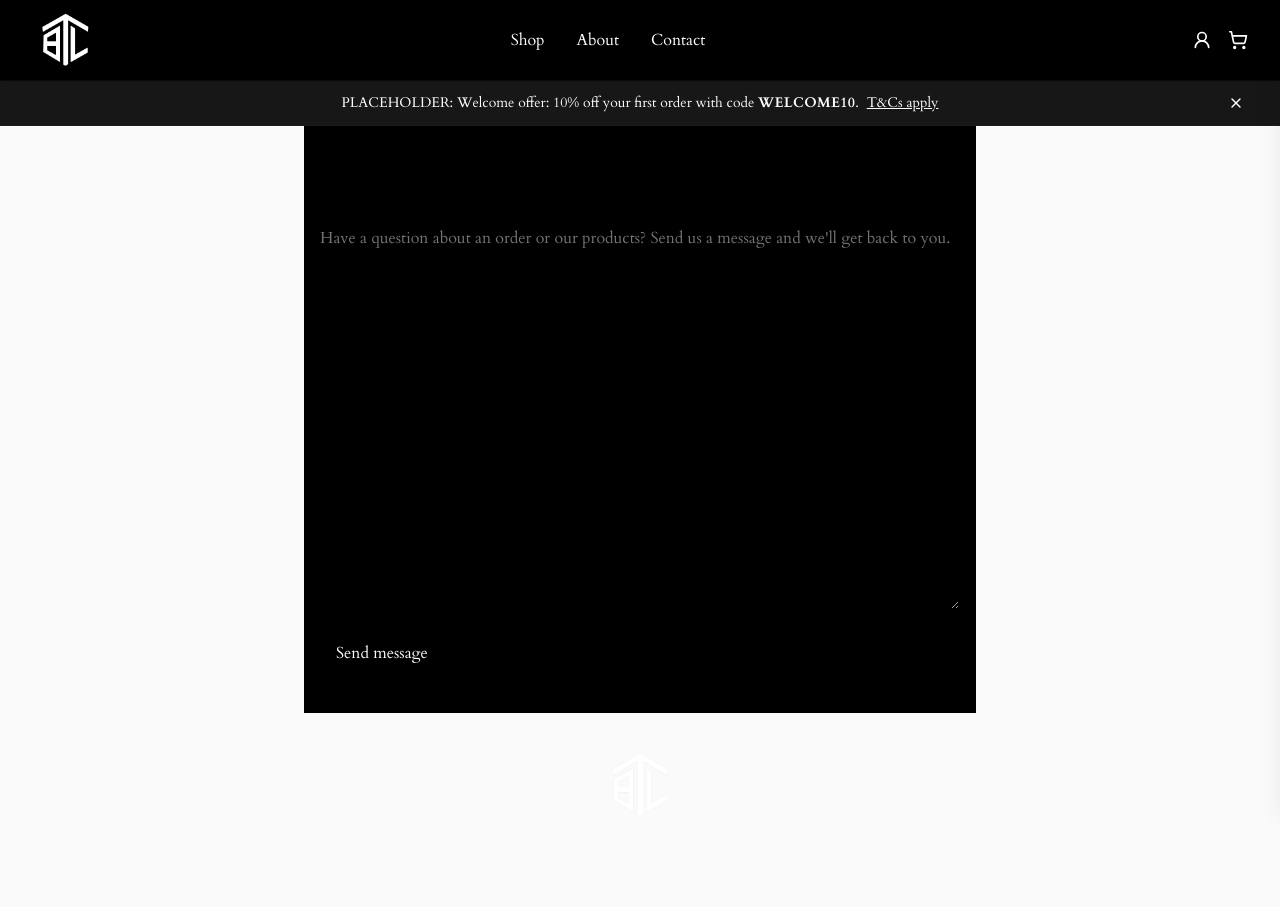
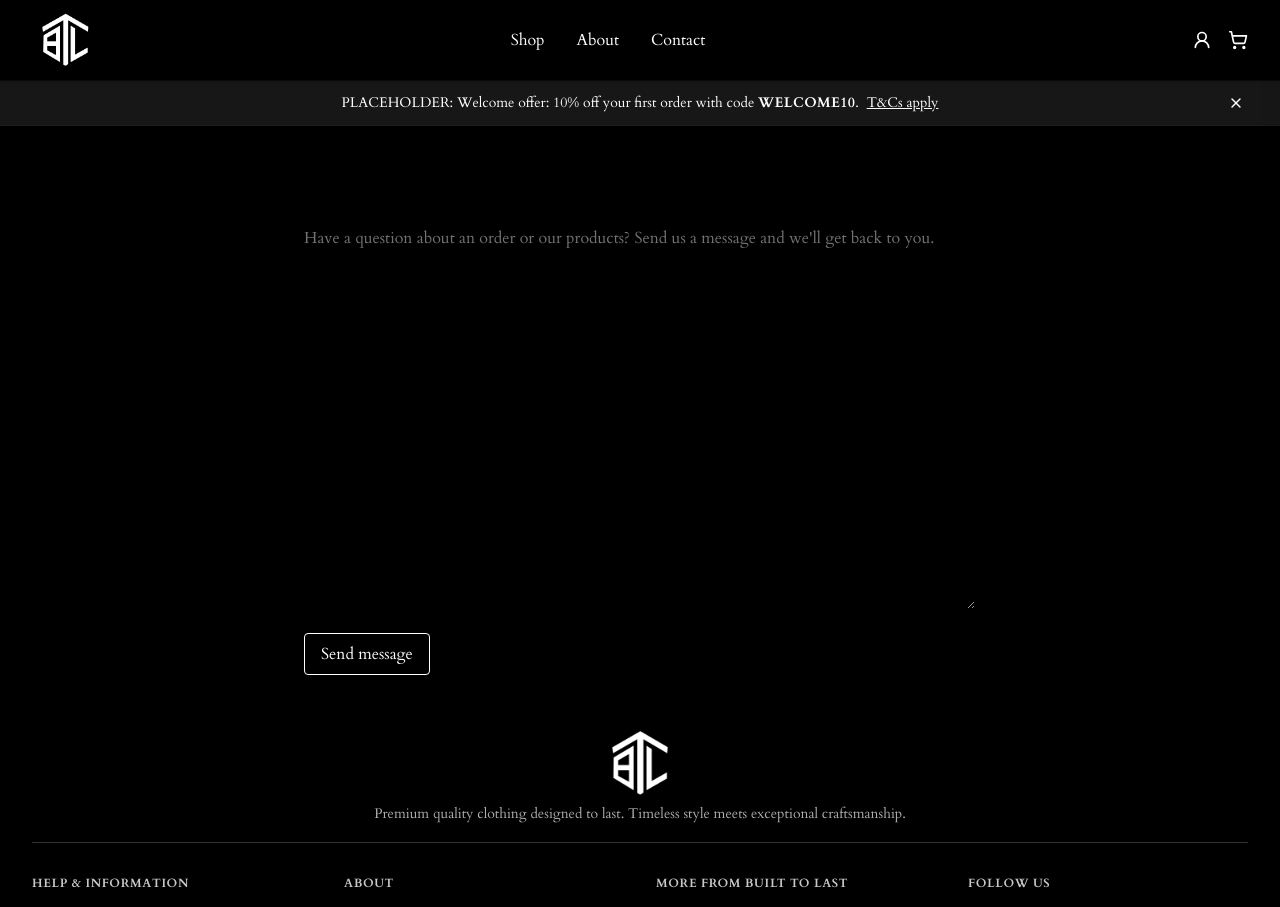
Before and after one commit to mnatechnologies/btl, a Next.js app: page /contact in a window 1280 px wide. Shown: the top 907 px of the page. Built offline with nearby package versions, Linux system fonts and the light colour scheme; no server answers; some icons are missing; a web font is replaced by a local one.

Commit message:
few more tweaks.

```diff
--- a/src/app/about/page.tsx
+++ b/src/app/about/page.tsx
@@ -3,7 +3,7 @@ import Link from "next/link";
 
 const About = () => {
     return (
-        <section id="about" className="py-10 bg-black   mx-auto">
+        <section id="about" className="py-10 bg-black mx-auto">
             <div className=" max-w-4xl mx-auto px-4 sm:px-6 lg:px-8 text-center">
                 <div className="space-y-12  fade-up">
                     <div className="space-y-6">
--- a/src/app/contact/page.tsx
+++ b/src/app/contact/page.tsx
@@ -32,7 +32,8 @@ export default function ContactPage() {
   }
 
   return (
-    <main className=" bg-black max-w-2xl mx-auto px-4 py-10">
+    <main className=" bg-black">
+        <div className="max-w-2xl py-4 py-10 mx-auto">
           <h1 className="text-3xl font-semibold mb-6">Contact Us</h1>
           <p className="text-muted-foreground mb-8">Have a question about an order or our products? Send us a message and we'll get back to you.</p>
 
@@ -44,7 +45,7 @@ export default function ContactPage() {
                 required
                 value={name}
                 onChange={(e) => setName(e.target.value)}
-            className="w-full border rounded px-3 py-2"
+                className="w-full border  px-3 py-2"
                 placeholder="Your name"
               />
             </div>
@@ -55,7 +56,7 @@ export default function ContactPage() {
                 required
                 value={email}
                 onChange={(e) => setEmail(e.target.value)}
-            className="w-full border rounded px-3 py-2"
+                className="w-full border  px-3 py-2"
                 placeholder="you@example.com"
               />
             </div>
@@ -65,14 +66,14 @@ export default function ContactPage() {
                 required
                 value={message}
                 onChange={(e) => setMessage(e.target.value)}
-            className="w-full border rounded px-3 py-2 min-h-[140px]"
+                className="w-full border px-3 py-2 min-h-[140px]"
                 placeholder="How can we help?"
               />
             </div>
             <button
               type="submit"
               disabled={loading}
-          className="cursor-pointer rounded bg-black text-white px-4 py-2 disabled:opacity-60"
+              className="cursor-pointer border  rounded bg-black text-white px-4 py-2 disabled:opacity-60"
             >
               {loading ? "Sending…" : "Send message"}
             </button>
@@ -83,6 +84,7 @@ export default function ContactPage() {
               {status.msg}
             </div>
           )}
+        </div>
     </main>
   )
 }
--- a/src/app/layout.tsx
+++ b/src/app/layout.tsx
@@ -1,4 +1,4 @@
-import type { Metadata } from "next";
+import type { Metadata, Viewport } from "next";
 import { Geist, Geist_Mono } from "next/font/google";
 import "./globals.css";
 import Header from "../components/Header";
@@ -19,7 +19,18 @@ const geistMono = Geist_Mono({
 export const metadata: Metadata = {
   title: 'Built To Last ',
   description: "",
+    themeColor: []
 };
+
+export const viewport: Viewport = {
+    width: "device-width",
+    initialScale: 1,
+    themeColor: [
+    { media: "(prefers-color-scheme: light)", color: "white" },
+    { media: "(prefers-color-scheme: dark)", color: "black" },
+    ],
+    colorScheme: "light",
+}
 
 export default function RootLayout({
   children,
--- a/src/components/Footer.tsx
+++ b/src/components/Footer.tsx
@@ -6,11 +6,11 @@ import {SiTiktok, SiInstagram } from "@icons-pack/react-simple-icons";
 
 const Footer = () => {
   return (
-    <footer className="brand-black text-primary-foreground pt-10 pb-10">
+    <footer className=" bg-black brand-black text-primary-foreground  pb-10">
       <div className="max-w-7xl mx-auto px-4 sm:px-6 lg:px-8">
         {/* Top: brand blurb */}
         <div className="flex justify-center items-center mx-auto">
-          <div className="flex flex-col items-center text-center space-y-2 max-w-2xl mx-auto pb-8">
+          <div className="flex flex-col items-center text-center space-y-2 max-w-2xl mx-auto py-4">
             <Image
               src={'/images/logo-footer.png'}
               alt="Built To Last"
--- a/src/components/carousel.tsx
+++ b/src/components/carousel.tsx
@@ -53,8 +53,12 @@ export function Carousel({ onProductClick }: { onProductClick?: (p: ProductClick
   const carouselProducts = [...products, ...products, ...products];
 
   return (
-    <div className="w-full overflow-x-hidden pb-6 pt-1 brand-gradient-dark">
-      <ul className="flex animate-carousel gap-4">
+    <section className="w-full overflow-x-hidden pb-6 ">
+        <div className=' mx-auto mt-4 max-w-none w-[95vw] sm:w-[90vw] lg:w-[85vw] xl:w-[80vw] 2xl:w-[75vw] px-4 pb-4 text-left'>
+            <h2 className="text-3xl sm:text-4xl md:text-5xl font-display font-bold text-white"
+            >PLACERHOLDER TEXT</h2>
+        </div>
+      <ul className="flex animate-carousel">
         {carouselProducts.map((product, i) => {
           const content = (
             <GridTileImage
@@ -96,6 +100,6 @@ export function Carousel({ onProductClick }: { onProductClick?: (p: ProductClick
           );
         })}
       </ul>
-    </div>
+    </section>
   );
 }
--- a/src/components/grid/tile.tsx
+++ b/src/components/grid/tile.tsx
@@ -20,7 +20,7 @@ export function GridTileImage({
   return (
     <div
       className={clsx(
-        'group flex h-full w-full items-center justify-center overflow-hidden rounded-lg border bg-white hover:border-neutral-400 dark:bg-black',
+        'group flex h-full w-full items-center justify-center overflow-hidden bg-white hover:border border-white dark:bg-black',
         {
           relative: label,
           'border-2 border-neutral-900 dark:border-neutral-100': active,
```
Lines whose indentation alone changed are shown as unchanged.
